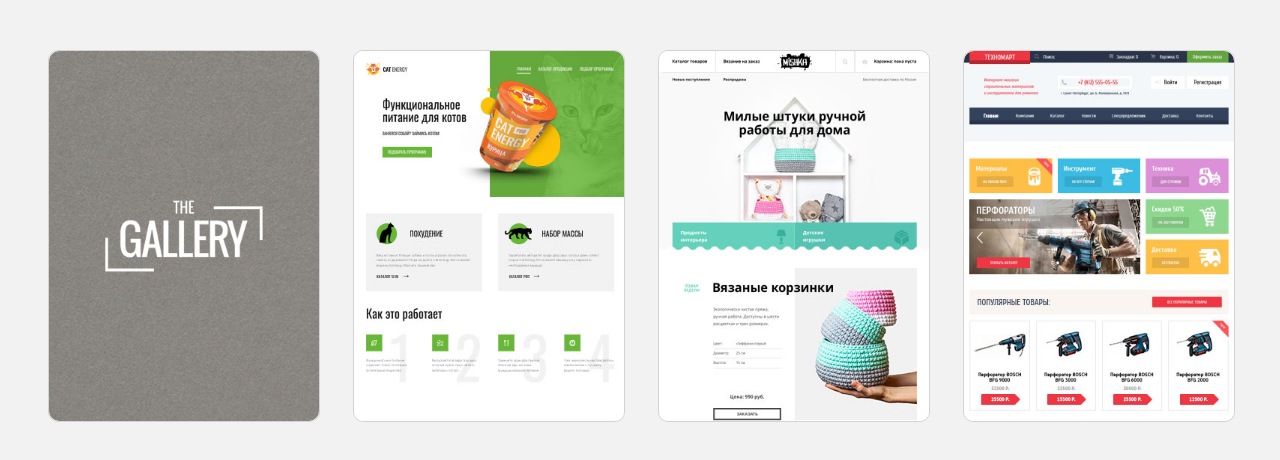
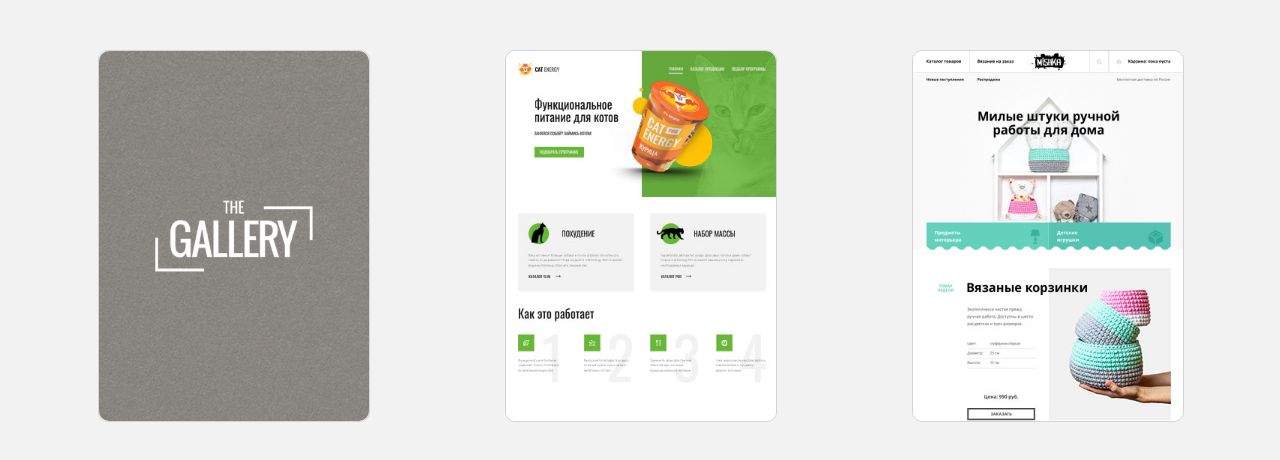
Before and after one commit to poperchy/poperchy.github.io, a plain HTML site: page index.html in a window 1280 px wide. Drawn offline with Linux system fonts and the light colour scheme; files whose address does not match are found by name.

Commit message:
Update index.html

```diff
--- a/index.html
+++ b/index.html
@@ -14,16 +14,7 @@
     <div class="container">
         <ul class="portfolio__list">
 
-                <li class="portfolio__item">
-                    <div class="portfolio__front-side">
-                        <img src="images/technomart.jpg" class="portfolio__img" alt>
-                    </div>
-                    <div class="portfolio__back-side">
-                        <img src="images/png_sprite/technomart-logo.png" alt>
-                        <h3>&#x422;&#x435;&#x445;&#x43D;&#x43E;&#x43C;&#x430;&#x440;&#x442;</h3>
-                        <a href="technomart/index.html" class="portfolio__btn portfolio__btn--technomart">&#x43F;&#x435;&#x440;&#x435;&#x439;&#x442;&#x438;</a>
-                    </div>
-                </li>
+
 
                 <li class="portfolio__item">
                     <div class="portfolio__front-side">
```
